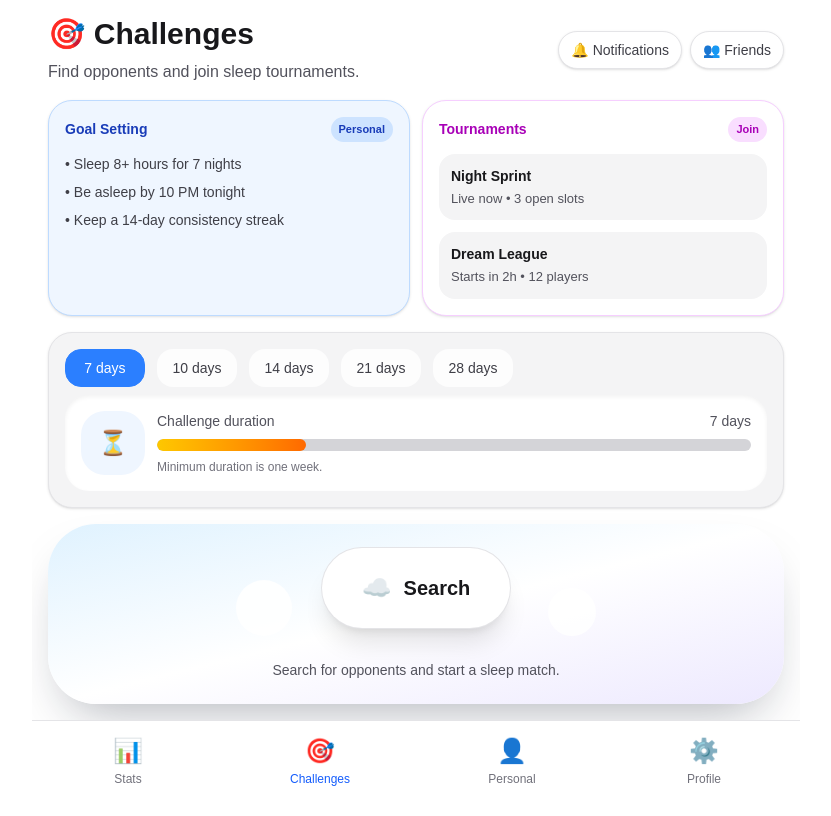
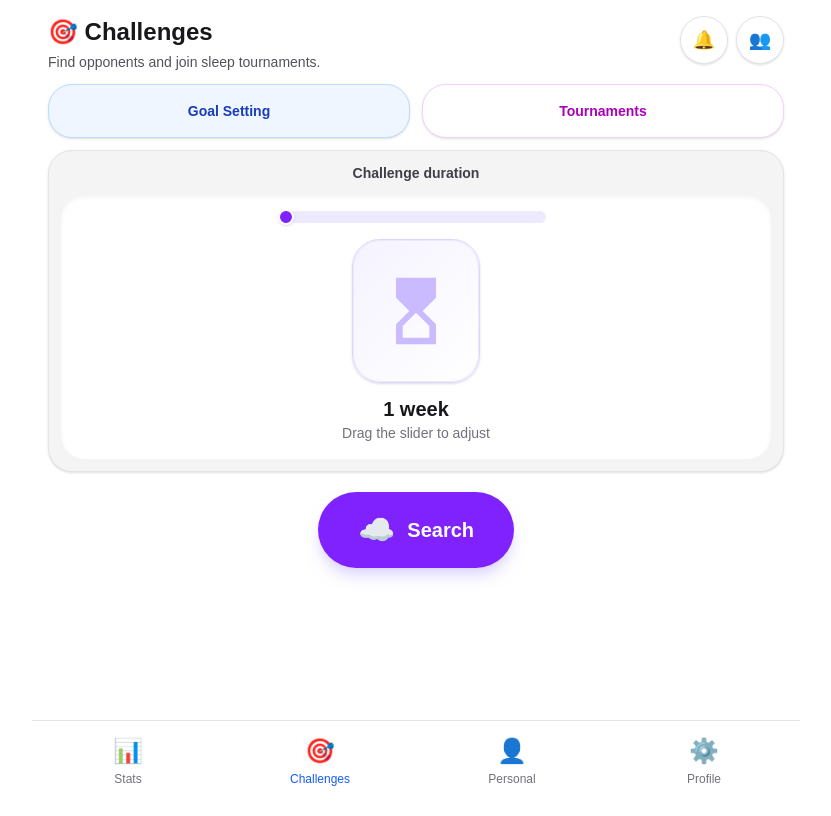
Before and after one commit to Notliam99/CompetiveSleeping, a Next.js app: page /challenges in a window 1280 px wide. Shown: the whole page, without its empty margins (224-1055 px from the left). Built offline with nearby package versions, Linux system fonts and the light colour scheme.

Commit message:
updated the challenges page

```diff
--- a/app/challenges/page.tsx
+++ b/app/challenges/page.tsx
@@ -1,13 +1,15 @@
 "use client";
 
 import { useState } from "react";
+import { MdHourglassTop } from "react-icons/md";
 import { useSwipeNavigation } from "@/app/hooks/useSwipeNavigation";
 
-const durationOptions = [7, 10, 14, 21, 28];
+const weekOptions = [1, 2, 3, 4, 5, 6, 7, 8, 9, 10];
 
 export default function ChallengesPage() {
   useSwipeNavigation();
-  const [duration, setDuration] = useState<number>(7);
+  const [duration, setDuration] = useState<number>(1);
+  const [dragging, setDragging] = useState(false);
 
   const challenges = [
     {
@@ -49,116 +51,88 @@ export default function ChallengesPage() {
   ];
 
   return (
-    <div className="p-4 space-y-4">
-      <div className="flex items-center justify-between gap-3">
-        <div>
-          <h1 className="text-3xl font-bold text-zinc-900 dark:text-white mb-2">
+    <div className="flex h-full min-h-0 flex-col gap-3 overflow-hidden p-4">
+      <div className="flex items-start justify-between gap-3">
+        <div className="min-w-0">
+          <h1 className="mb-1 text-2xl font-bold text-zinc-900 dark:text-white">
             🎯 Challenges
           </h1>
-          <p className="text-zinc-600 dark:text-zinc-400">
+          <p className="text-sm text-zinc-600 dark:text-zinc-400">
             Find opponents and join sleep tournaments.
           </p>
         </div>
-        <div className="flex gap-2">
-          <button className="rounded-full border border-zinc-200 dark:border-zinc-700 bg-white dark:bg-zinc-900 px-3 py-2 text-sm font-medium text-zinc-700 dark:text-zinc-200 shadow-sm">
-            🔔 Notifications
+        <div className="flex shrink-0 gap-2">
+          <button className="flex h-12 w-12 items-center justify-center rounded-full border border-zinc-200 bg-white text-lg font-medium text-zinc-700 shadow-sm dark:border-zinc-700 dark:bg-zinc-900 dark:text-zinc-200">
+            🔔
           </button>
-          <button className="rounded-full border border-zinc-200 dark:border-zinc-700 bg-white dark:bg-zinc-900 px-3 py-2 text-sm font-medium text-zinc-700 dark:text-zinc-200 shadow-sm">
-            👥 Friends
+          <button className="flex h-12 w-12 items-center justify-center rounded-full border border-zinc-200 bg-white text-lg font-medium text-zinc-700 shadow-sm dark:border-zinc-700 dark:bg-zinc-900 dark:text-zinc-200">
+            👥
           </button>
         </div>
       </div>
 
-      <div className="grid gap-3 md:grid-cols-2">
-        <div className="rounded-3xl border border-blue-200 dark:border-zinc-700 bg-blue-50 dark:bg-zinc-900 p-4 shadow-sm">
-          <div className="flex items-center justify-between mb-3">
-            <span className="text-sm font-semibold text-blue-800 dark:text-blue-300">
-              Goal Setting
-            </span>
-            <span className="rounded-full bg-blue-200/70 px-2 py-1 text-[11px] font-semibold text-blue-800 dark:bg-blue-400/10 dark:text-blue-300">
-              Personal
-            </span>
-          </div>
-          <div className="space-y-2 text-sm text-zinc-700 dark:text-zinc-300">
-            <p>• Sleep 8+ hours for 7 nights</p>
-            <p>• Be asleep by 10 PM tonight</p>
-            <p>• Keep a 14-day consistency streak</p>
-          </div>
+      <div className="grid grid-cols-2 gap-3">
+        <button className="flex items-center justify-center rounded-[1.5rem] border border-blue-200 bg-blue-50 p-4 text-center text-sm font-semibold text-blue-800 shadow-sm transition hover:opacity-90 dark:border-zinc-700 dark:bg-zinc-900 dark:text-blue-300">
+          Goal Setting
+        </button>
+
+        <button className="flex items-center justify-center rounded-[1.5rem] border border-fuchsia-200 bg-white p-4 text-center text-sm font-semibold text-fuchsia-700 shadow-sm transition hover:opacity-90 dark:border-zinc-700 dark:bg-zinc-900 dark:text-fuchsia-300">
+          Tournaments
+        </button>
+      </div>
+
+      <div className="rounded-[1.5rem] border border-zinc-200 bg-zinc-100 p-3 shadow-sm dark:border-zinc-700 dark:bg-zinc-900">
+        <div className="mb-3 text-center text-sm font-semibold text-zinc-700 dark:text-zinc-300">
+          <span>Challenge duration</span>
         </div>
 
-        <div className="rounded-3xl border border-fuchsia-200 dark:border-zinc-700 bg-white dark:bg-zinc-900 p-4 shadow-sm">
-          <div className="flex items-center justify-between mb-3">
-            <span className="text-sm font-semibold text-fuchsia-700 dark:text-fuchsia-300">
-              Tournaments
-            </span>
-            <span className="rounded-full bg-fuchsia-200/70 px-2 py-1 text-[11px] font-semibold text-fuchsia-700 dark:bg-fuchsia-400/10 dark:text-fuchsia-300">
-              Join
-            </span>
+        <div className="rounded-[1.5rem] bg-white p-4 shadow-inner dark:bg-zinc-800">
+          <div
+            className="mx-auto flex w-full max-w-[260px] items-center justify-center"
+            onMouseDown={() => setDragging(true)}
+            onMouseUp={() => setDragging(false)}
+            onMouseLeave={() => setDragging(false)}
+            onMouseMove={(event) => {
+              if (!dragging) return;
+              const rect = event.currentTarget.getBoundingClientRect();
+              const progress = (event.clientX - rect.left) / rect.width;
+              const nextValue = Math.max(1, Math.min(10, Math.round(progress * 9) + 1));
+              setDuration(nextValue);
+            }}
+          >
+            <div className="relative h-3 w-full rounded-full bg-violet-100 dark:bg-zinc-700">
+              <div
+                className="absolute inset-y-0 left-0 rounded-full bg-violet-600 transition-all dark:bg-violet-500"
+                style={{ width: `${((duration - 1) / 9) * 100}%` }}
+              />
+              <div
+                className="absolute top-1/2 h-4 w-4 -translate-y-1/2 rounded-full border-2 border-white bg-violet-600 shadow-sm dark:border-zinc-800 dark:bg-violet-500"
+                style={{ left: `calc(${((duration - 1) / 9) * 100}% - 8px)` }}
+              />
+            </div>
           </div>
-          <div className="space-y-3 text-sm text-zinc-700 dark:text-zinc-300">
-            <div className="rounded-2xl bg-zinc-100 dark:bg-zinc-800 p-3">
-              <p className="font-semibold text-zinc-900 dark:text-white">Night Sprint</p>
-              <p className="mt-1 text-[13px] text-zinc-600 dark:text-zinc-400">Live now • 3 open slots</p>
+
+          <div className="mt-4 flex flex-col items-center justify-center gap-3">
+            <div className="relative flex h-36 w-32 items-center justify-center rounded-[1.75rem] border border-violet-200 bg-gradient-to-br from-violet-50 to-white p-3 shadow-sm dark:border-violet-900/40 dark:from-violet-950/40 dark:to-zinc-900">
+              <div className="absolute inset-0 rounded-[1.75rem] border border-violet-100 dark:border-violet-900/30" />
+              <div className="relative flex h-24 w-20 items-center justify-center">
+                <MdHourglassTop className="text-[5rem] text-violet-300/90 dark:text-violet-900/70" />
+              </div>
             </div>
-            <div className="rounded-2xl bg-zinc-100 dark:bg-zinc-800 p-3">
-              <p className="font-semibold text-zinc-900 dark:text-white">Dream League</p>
-              <p className="mt-1 text-[13px] text-zinc-600 dark:text-zinc-400">Starts in 2h • 12 players</p>
+            <div className="text-center">
+              <div className="text-xl font-semibold text-zinc-900 dark:text-white">{duration} week{duration > 1 ? "s" : ""}</div>
+              <div className="text-sm text-zinc-500 dark:text-zinc-400">Drag the slider to adjust</div>
             </div>
           </div>
         </div>
       </div>
 
-      <div className="rounded-3xl border border-zinc-200 dark:border-zinc-700 bg-zinc-100 dark:bg-zinc-900 p-4 shadow-sm">
-        <div className="flex items-center gap-3 overflow-x-auto pb-2">
-          {durationOptions.map((option) => (
-            <button
-              key={option}
-              onClick={() => setDuration(option)}
-              className={`min-w-[80px] rounded-2xl border px-3 py-2 text-sm font-medium transition ${
-                duration === option
-                  ? "border-blue-500 bg-blue-500 text-white"
-                  : "border-transparent bg-white/80 text-zinc-700 dark:bg-zinc-800 dark:text-zinc-300"
-              }`}
-            >
-              {option} days
-            </button>
-          ))}
-        </div>
-        <div className="flex items-center gap-3 rounded-3xl bg-white dark:bg-zinc-800 p-4 shadow-inner">
-          <div className="flex h-16 w-16 items-center justify-center rounded-3xl bg-blue-50 dark:bg-blue-950 text-2xl">
-            ⏳
-          </div>
-          <div className="flex-1">
-            <div className="flex items-center justify-between text-sm text-zinc-600 dark:text-zinc-400 mb-2">
-              <span>Challenge duration</span>
-              <span>{duration} days</span>
-            </div>
-            <div className="h-3 overflow-hidden rounded-full bg-zinc-300 dark:bg-zinc-700">
-              <div
-                className="h-full rounded-full bg-gradient-to-r from-yellow-400 to-orange-500 transition-all"
-                style={{ width: `${Math.max((duration / 28) * 100, (7 / 28) * 100)}%` }}
-              />
-            </div>
-            <p className="mt-2 text-xs text-zinc-500 dark:text-zinc-400">
-              Minimum duration is one week.
-            </p>
-          </div>
-        </div>
-      </div>
-
-      <div className="rounded-[3rem] bg-gradient-to-br from-sky-100 via-white to-violet-100 dark:from-slate-900 dark:via-zinc-950 dark:to-indigo-950 p-6 text-center shadow-[0_24px_50px_-20px_rgba(15,23,42,0.35)]">
-        <div className="relative mx-auto mb-4 h-24 w-full max-w-xs">
-          <div className="absolute -left-5 top-8 h-14 w-14 rounded-full bg-white/90 dark:bg-zinc-900 blur-0"></div>
-          <div className="absolute -right-5 top-10 h-12 w-12 rounded-full bg-white/90 dark:bg-zinc-900 blur-0"></div>
-          <button className="relative z-10 inline-flex items-center justify-center gap-3 rounded-[3rem] bg-white px-10 py-6 text-xl font-semibold text-zinc-900 shadow-xl ring-1 ring-zinc-200 dark:bg-zinc-950 dark:text-white dark:ring-zinc-700">
-            <span className="text-2xl">☁️</span>
-            Search
-          </button>
-        </div>
-        <p className="text-sm text-zinc-600 dark:text-zinc-400">
-          Search for opponents and start a sleep match.
-        </p>
-      </div>
+      <button className="flex min-h-[72px] w-full items-center justify-center rounded-[999px] bg-transparent px-4 py-2 text-left transition hover:opacity-95">
+        <span className="inline-flex items-center justify-center gap-3 rounded-[999px] bg-violet-600 px-10 py-5 text-xl font-semibold text-white shadow-lg shadow-violet-200 dark:bg-violet-500 dark:shadow-violet-950/40">
+          <span className="text-3xl">☁️</span>
+          Search
+        </span>
+      </button>
     </div>
   );
 }
--- /dev/null
+++ b/app/components/AppShell.tsx
@@ -0,0 +1,19 @@
+"use client";
+
+import { usePathname } from "next/navigation";
+import { useMemo } from "react";
+
+export default function AppShell({ children }: { children: React.ReactNode }) {
+  const pathname = usePathname();
+  const isChallenges = pathname === "/challenges";
+
+  const content = useMemo(() => children, [children]);
+
+  return (
+    <main
+      className={isChallenges ? "mx-auto flex h-full w-full max-w-3xl flex-col overflow-hidden" : "mx-auto flex-1 w-full max-w-3xl overflow-y-auto pb-24"}
+    >
+      {content}
+    </main>
+  );
+}
--- a/app/layout.tsx
+++ b/app/layout.tsx
@@ -2,6 +2,7 @@ import type { Metadata } from "next";
 import { Geist, Geist_Mono } from "next/font/google";
 import "./globals.css";
 import Navbar from "./components/Navbar";
+import AppShell from "./components/AppShell";
 
 const geistSans = Geist({
   variable: "--font-geist-sans",
@@ -28,11 +29,9 @@ export default function RootLayout({
       lang="en"
       className={`${geistSans.variable} ${geistMono.variable} h-full antialiased`}
     >
-      <body className="min-h-full flex flex-col bg-white dark:bg-zinc-950">
-        <div className="flex-1 flex flex-col overflow-hidden">
-          <main className="flex-1 overflow-y-auto pb-24 max-w-3xl mx-auto w-full">
-            {children}
-          </main>
+      <body className="m-0 flex h-full flex-col bg-white dark:bg-zinc-950">
+        <div className="flex flex-1 flex-col overflow-hidden">
+          <AppShell>{children}</AppShell>
         </div>
         <Navbar />
       </body>
--- a/package.json
+++ b/package.json
@@ -9,9 +9,11 @@
     "lint": "eslint"
   },
   "dependencies": {
+    "@fontsource/material-icons": "^5.3.0",
     "next": "16.2.11",
     "react": "19.2.4",
     "react-dom": "19.2.4",
+    "react-icons": "^5.7.0",
     "recharts": "^3.10.0"
   },
   "devDependencies": {
```
Also changed, not shown: 1 other file (tests, documents, lock files or other folders).
